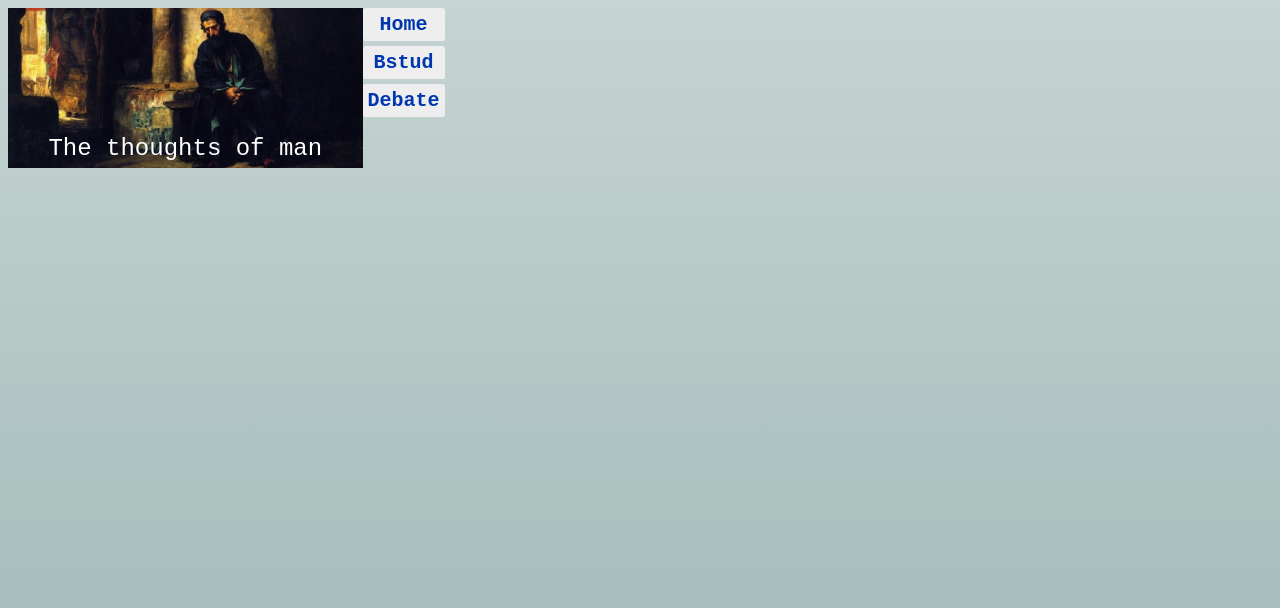
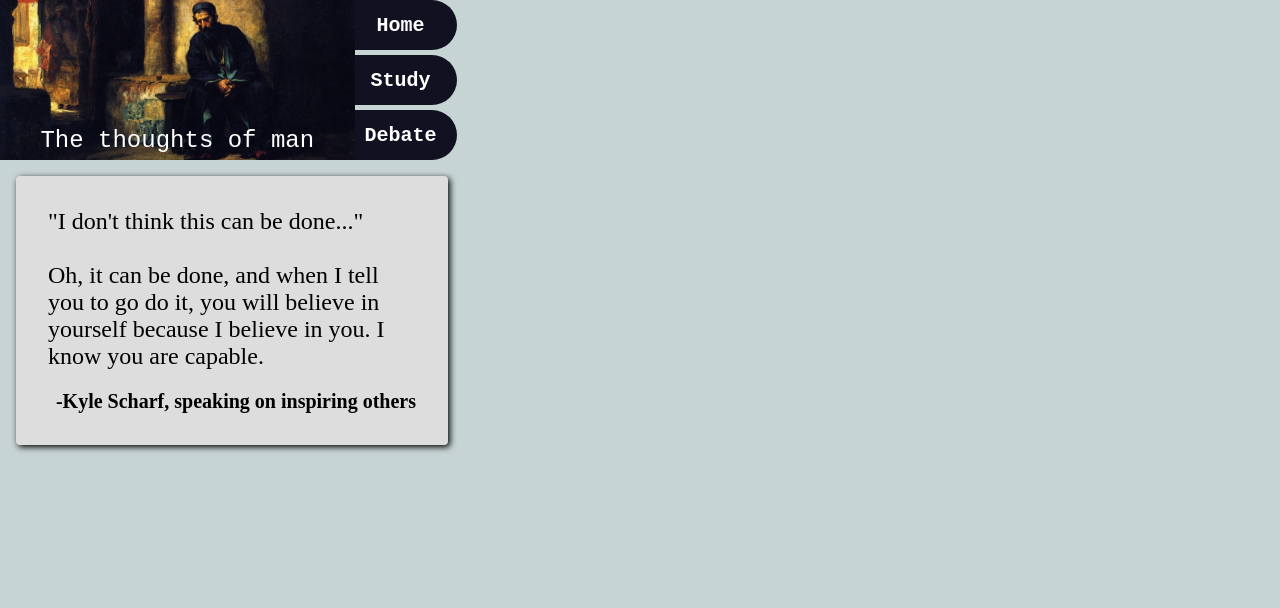
Before and after one commit to corDomination/the-thoughts-of-man, a plain HTML site: page index.html in a window 1280 px wide. Drawn offline with Linux system fonts and the light colour scheme.

Commit message:
Main page quote and styling changes

```diff
--- a/css/style.css
+++ b/css/style.css
@@ -2,7 +2,9 @@ body {
     font-size: 16px;
     font-family: monospace;
     background: #000;
-    background-image: linear-gradient(180deg, #c6d4d3, #9cb8b5);
+    background-color: #c6d4d3;
+    width: 100%;
+    margin: 0;
 }
 /* Cordonnier */
 .P1 {
@@ -27,20 +29,19 @@ body {
     margin: 1em 5%;
     padding: 1em 5%;
     box-shadow: 2px 2px #000;
-    width: 80%;
+    width: 60%;
+    overflow: hidden;
+}
+p.P1 {
+    margin-right: 20%;
 }
 p:not(.P1) {
-    margin-left: 10%;
+    margin-left: 20%;
 }
 .conversation {
     display: flex;
     flex-direction: column;
-}
-@media (max-width:960px) {
-    p {
-        width: 80%;
-        margin-left: 0;
-    }
+    align-items: center;
 }
 
 /* Header Image */
@@ -48,6 +49,7 @@ p:not(.P1) {
     font-size: 2em;
     text-align: center;
     width: 100%;
+    margin-top: 0.5em;
 }
 .logo-container {
     position: relative;
@@ -78,15 +80,26 @@ p:not(.P1) {
     flex-direction: column;
 }
 .header-link {
-    padding: 0.25em;
-    background-color: #eee;
+    height: 100%;
+    padding: 0.25em 1em 0.25em 0.5em;
+    background-color: #112;
     margin-bottom: 0.25em;
-    border-radius: 0.125em;
+    border-radius: 0 5em 5em 0;
     text-decoration: none;
     font-size: 1.25em;
     font-weight: bold;
-    color: rgb(0, 55, 175);
+    color: #fff;
     text-align: center;
+    display: flex;
+    justify-content: center;
+    align-items: center;
+    transition: background-color 0.2s ease-in-out;
+}
+.header-link:hover {
+    background-color: #007;
+}
+.header-link-last {
+    margin-bottom: 0;
 }
 
 /* Section */
@@ -96,6 +109,8 @@ p:not(.P1) {
     margin-top: 1em;
     background-color: #ddd;
     border-radius: 0.25em;
+    margin: 1em;
+    width: auto;
 }
 .page-section-title {
     font-weight: bold;
@@ -117,3 +132,18 @@ p:not(.P1) {
     width: auto;
     padding: 2em;
 }
+
+.main-page-quote-container {
+    font-family: serif;
+    width: 23em;
+}
+.main-page-quote {
+    font-size: 1.5em;
+}
+.main-page-quote-speaker {
+    width: 100%;
+    margin-top: 1em;
+    text-align: right;
+    font-weight: bold;
+    font-size: 1.25em;
+}
--- a/index.html
+++ b/index.html
@@ -13,8 +13,12 @@
         </div>
         <div class="header-links">
             <a class="header-link" href="index.html">Home</a>
-            <a class="header-link" href="bstud.html">Bstud</a>
-            <a class="header-link" href="ab-debate.html">Debate</a>
+            <a class="header-link" href="bstud.html">Study</a>
+            <a class="header-link header-link-last" href="ab-debate.html">Debate</a>
         </div>
     </div>
+    <div class="main-page-quote-container page-section">
+        <div class="main-page-quote">"I don't think this can be done..."<br><br>Oh, it can be done, and when I tell you to go do it, you will believe in yourself because I believe in you. I know you are capable.</div>
+        <div class="main-page-quote-speaker">-Kyle Scharf, speaking on inspiring others</div>
+    </div>
 </body>
```
Also changed, not shown: ab-debate.html (+3 -3 lines), bstud.html (+2 -2 lines).
